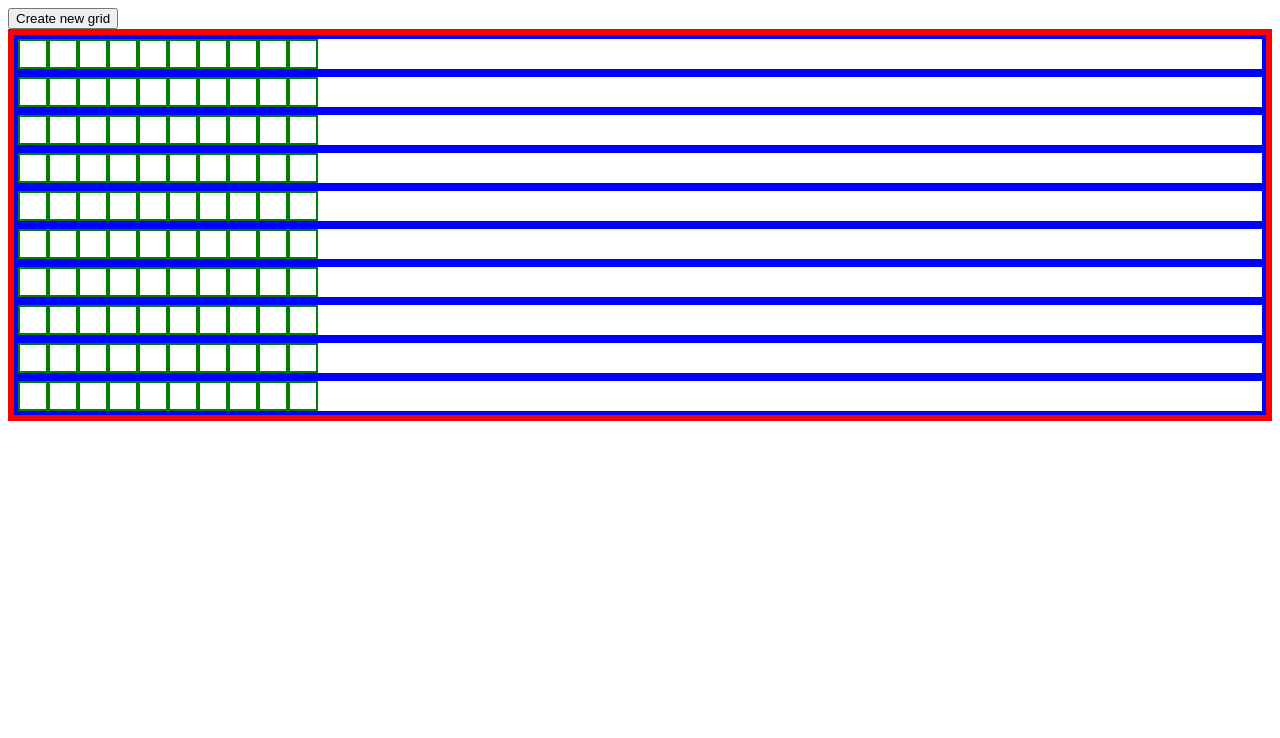
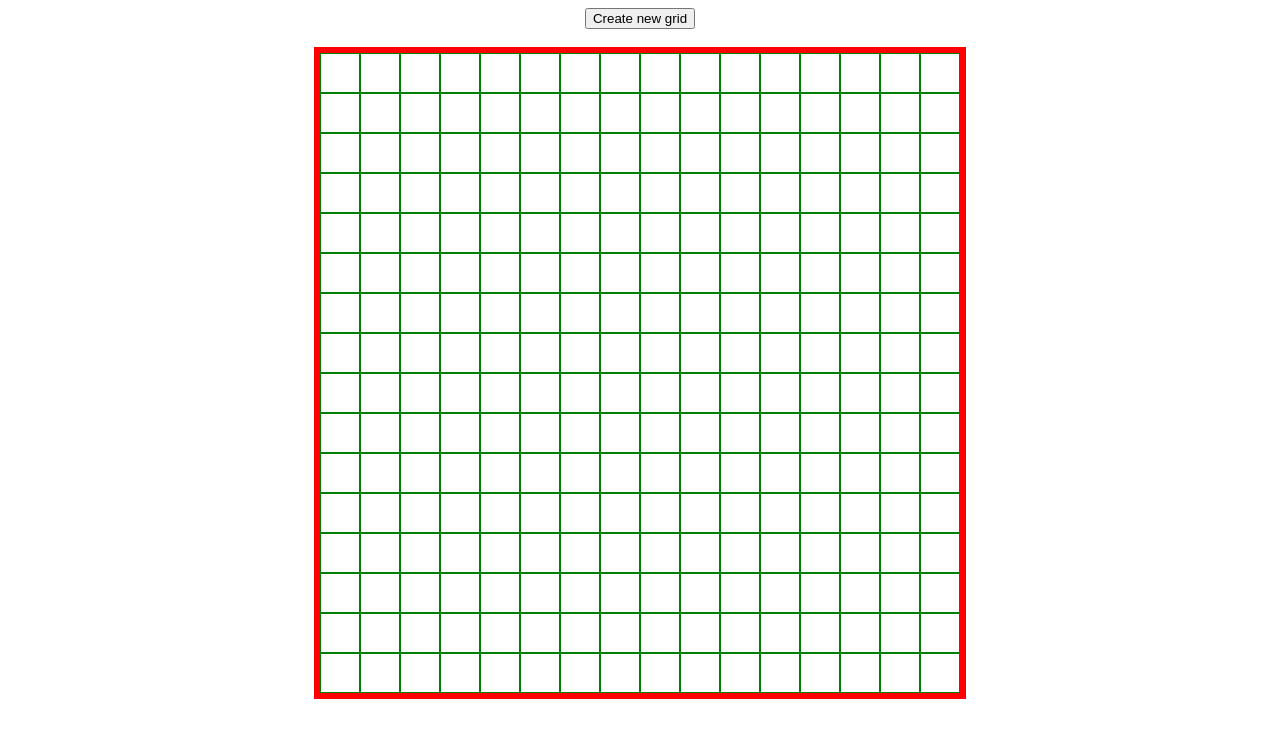
Before and after one commit to oussama-01/etch-a-sketch, a plain HTML site: page index.html in a window 1280 px wide. Drawn offline with Linux system fonts and the light colour scheme.

Commit message:
Improve code and styles

```diff
--- a/index.html
+++ b/index.html
@@ -10,30 +10,30 @@
     <body>
 
         <button>Create new grid</button>
-
+        <br>
         <div id="container"></div>
 
 
+    <script>
 
-        <script>
+        // Tageting the div and button elements
 
         const container = document.querySelector("#container");
 
         const button = document.querySelector('button');
 
 
+        // Create the first grid
 
-// Create the grid
+        function createGrid(numberSquares = 16) {
 
-function createGrid(numberSquares = 10){
+            for (let i = 0; i < numberSquares; i++) {
 
-for (let i=0;  i< numberSquares ; i++) {
-
-  const container2 =document.createElement('div');
+                const container2 = document.createElement('div');
                 container2.classList.add('container2');
                 container.appendChild(container2);
 
-for (let i =0;i <numberSquares; i++) {
+                for (let i = 0; i < numberSquares; i++) {
 
                     const square = document.createElement('div');
                     square.classList.add('square');
@@ -63,17 +63,18 @@ console.log(gridHeight);
 
         //Adding a button for a new grid
 
-button.addEventListener('click',function() {
+        button.addEventListener('click', function () {
             numberSquares = prompt('Please enter a number of squares per side for the new grid');
+
             // test if numsuares is less than 100
-if (numberSquares > 50 ) {
-    alert('Please enter a number below 50');
+            if (numberSquares > 80) {
+                alert('Please enter a number below 80');
                 return;
             }
 
             // Assignning new width/heigth to the squares
 
-    let squareHeight = gridHeight /numberSquares;
+            let squareHeight = gridHeight / numberSquares;
 
             // Removing the old grid
             const allContainer2 = document.querySelectorAll('.container2');
@@ -83,19 +84,19 @@ allContainer2.forEach(x => x.remove())
             // Create new grid
 
 
-for (let i=0;  i< numberSquares ; i++) {
+            for (let i = 0; i < numberSquares; i++) {
 
-const container2 =document.createElement('div');
+                const container2 = document.createElement('div');
                 container2.classList.add('container2');
 
                 container.appendChild(container2);
 
-for (let i =0;i <numberSquares; i++) {
+                for (let i = 0; i < numberSquares; i++) {
 
                     const square = document.createElement('div');
                     square.classList.add('square');
-  square.style.width = squareHeight+ 'px';
-  square.style.height = squareHeight +'px';
+                    square.style.width = squareHeight + 'px';
+                    square.style.height = squareHeight + 'px';
                     container2.appendChild(square);
                 }
 
@@ -105,14 +106,21 @@ for (let i =0;i <numberSquares; i++) {
 
             const squares = document.querySelectorAll('.square');
 
-squares.forEach(squarex => squarex.addEventListener('mouseover',() => squarex.style.backgroundColor ='yellow'));
+            squares.forEach(squarex => squarex.addEventListener('mouseover', () => squarex.style.backgroundColor = randomColor()));
+
 
           });
 
+            // A function that generate a random color
 
-//
+            function randomColor() {
+                let h = Math.floor(Math.random() * 361);
+                //let s = Math.floor(Math.random() * 101);
+                //let l = Math.floor(Math.random() * 101);
+                return `hsl(${h}, 100%, 50%)`;
+            }
 
-
+            console.log(randomColor());
 
         </script>
     </body>
--- a/style.css
+++ b/style.css
@@ -1,16 +1,23 @@
 
 
+body{
+
+    display: flex;
+    justify-content: center;
+    flex-direction: column;
+    align-items: center;
+}
 
 #container {
 
     border: 6px solid red;
 
+}
 
-}
 
 .container2 {
 
-    border: 4px solid blue;
+/*     border: 1px solid blue; */
 
     display: flex;
 
@@ -18,8 +25,10 @@
 
 .square {
     box-sizing: border-box;
-    border: 2px solid green;
-    width: 30px;
-    height: 30px;
+    border: 1px solid green;
+    width: 40px;
+    height: 40px;
+
+
 
 }
```
Lines whose indentation alone changed are shown as unchanged.
